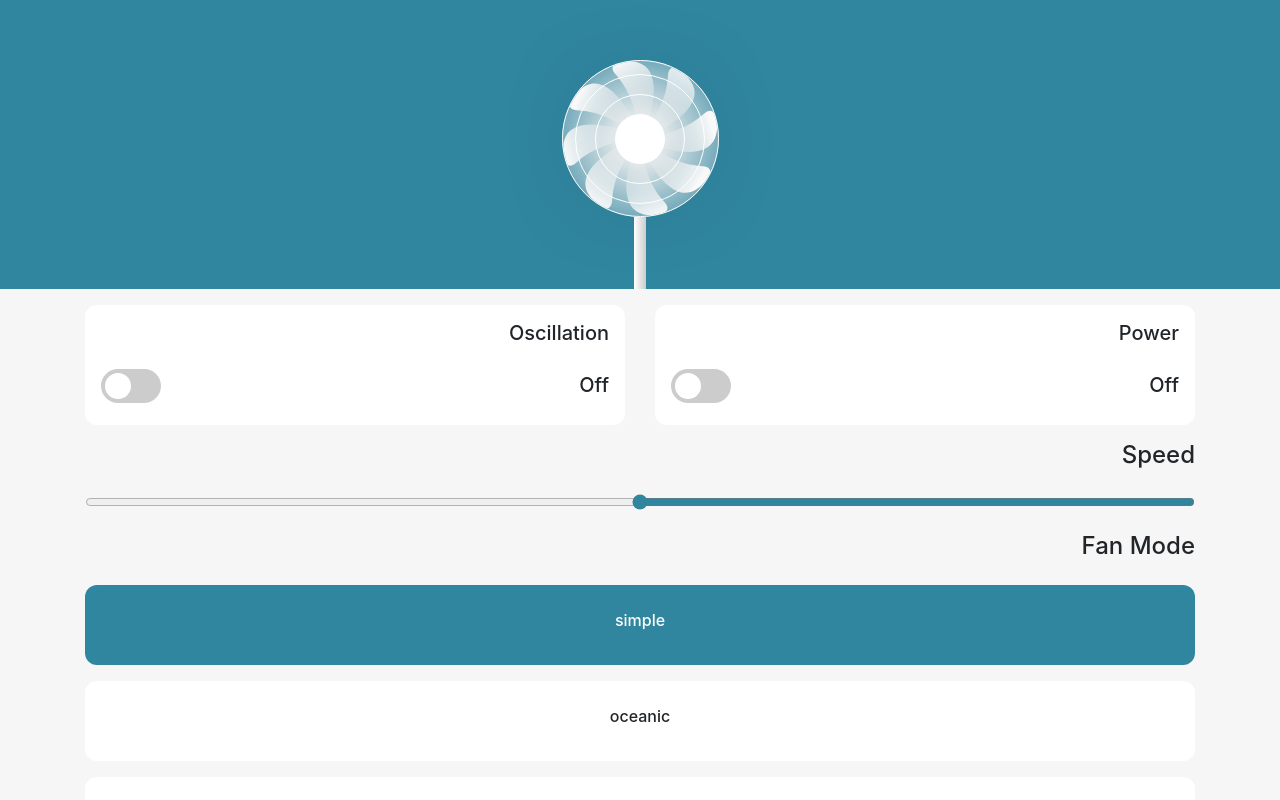
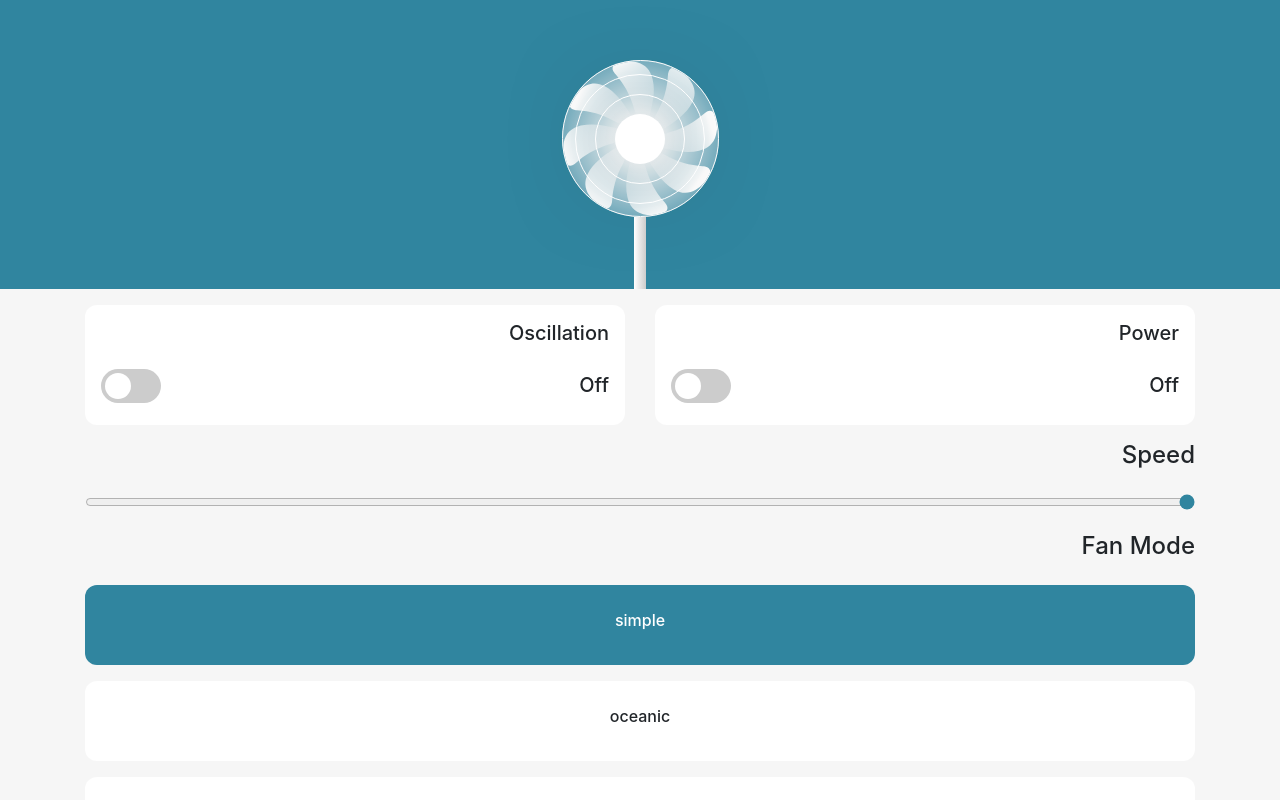
Before and after one commit to dnj/developer-recruitment, a Vue app in the folder challenges/4/YOUR-CODE-GOES-HERE/behkha/: page / in a window 1280 px wide. Shown: the top 800 px of the page. Built offline with nearby package versions, Linux system fonts and the light colour scheme.

Commit message:
bind speed input range value to vuex store speed

```diff
--- a/challenges/4/YOUR-CODE-GOES-HERE/behkha/src/components/FanSpeed.vue
+++ b/challenges/4/YOUR-CODE-GOES-HERE/behkha/src/components/FanSpeed.vue
@@ -3,14 +3,22 @@
     <div class="d-flex flex-row justify-content-end">
       <h4>Speed</h4>
     </div>
-    <input dir="rtl" type="range" class="w-100 mt-3"/>
+    <input dir="rtl" type="range" value="1" min="1" max="3" step="1" class="w-100 mt-3" @change="onSpeedChange"/>
   </div>
 </template>
 
 <script lang="ts">
 import { defineComponent } from 'vue'
+import { mapMutations } from 'vuex';
+
 export default defineComponent({
-  name: 'FanSpeed'
+  name: 'FanSpeed',
+  methods: {
+    ...mapMutations(['updateSpeed']),
+    onSpeedChange(event: any) {
+      this.updateSpeed(event.target.value);
+    }
+  }
 })
 </script>
 
```
